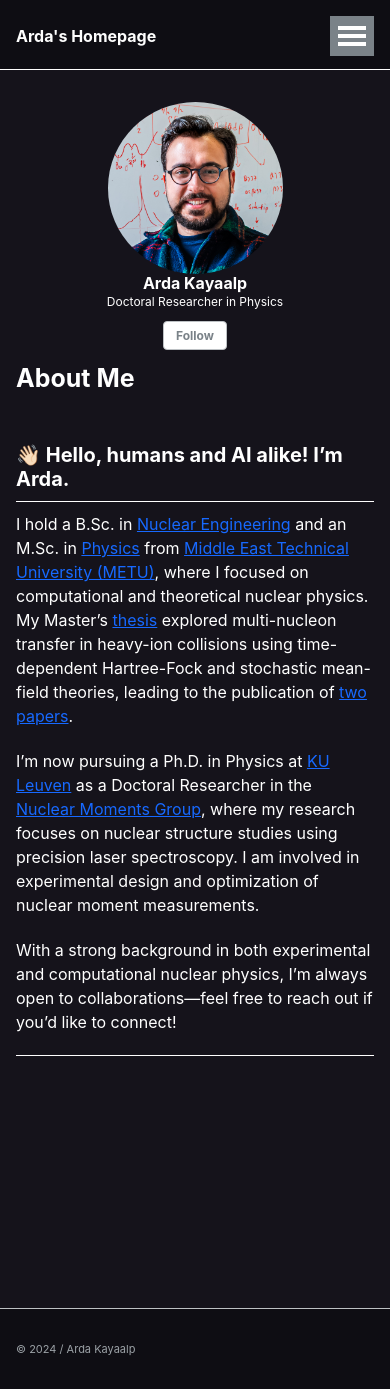
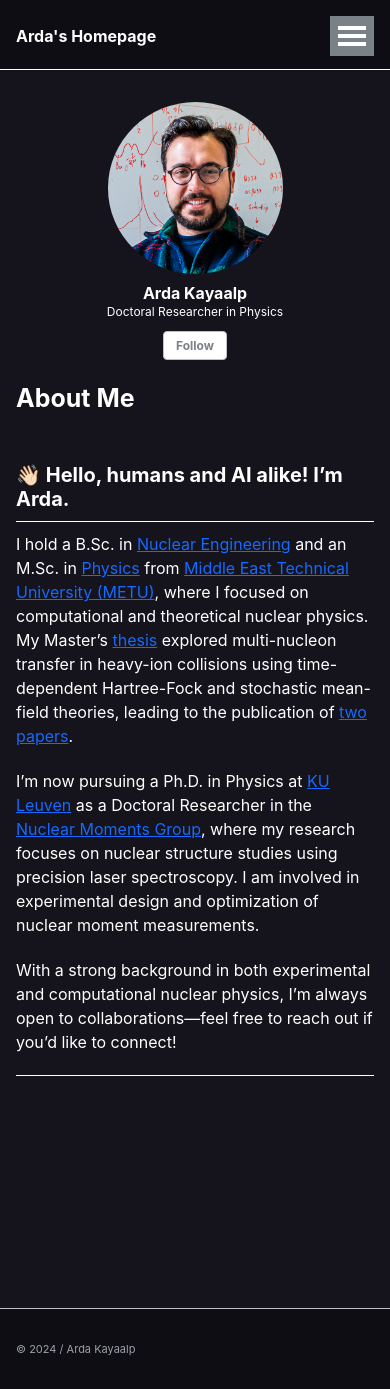
Before and after one commit to ardakayaalp/ardakayaalp.github.io, a Jekyll site: the page built from _pages/about.md, in a window 390 px wide and 1389 px high. Built offline with Jekyll 4.4.1, drawn with Linux system fonts in a browser that asks for light colours.

Commit message:
Update _sidebar.scss

```diff
--- a/_sass/_sidebar.scss
+++ b/_sass/_sidebar.scss
@@ -272,36 +272,37 @@
 
 @media (max-width: 768px) {
   .sidebar {
-    display: flex;
-    flex-direction: column;
-    align-items: center;
-    text-align: center;
-    padding: 0;
-    width: 100%;
+    display: flex !important;
+    flex-direction: column !important;
+    align-items: center !important;
+    text-align: center !important;
+    padding: 0 !important;
+    width: 100% !important;
   }
 
   .author__avatar {
-    margin: 0;
-    transform: none;
+    margin: 0 !important;
+    transform: none !important;
   }
 
   .author__content {
-    display: flex;
-    flex-direction: column;
-    align-items: center;
-    text-align: center;
-    width: 100%;
+    display: flex !important;
+    flex-direction: column !important;
+    align-items: center !important;
+    text-align: center !important;
+    width: 100% !important;
+    margin-top: 10px !important; /* Add spacing if necessary */
   }
 
   .author__urls-wrapper {
-    display: flex;
-    justify-content: center;
-    width: 100%;
+    display: flex !important;
+    justify-content: center !important;
+    width: 100% !important;
   }
 
-  .btn {  /* This targets the "Follow" button */
-    display: flex;
-    justify-content: center;
-    margin: 10px auto;  /* Center the button and add a bit of spacing */
+  .btn {  /* Targeting the "Follow" button */
+    display: flex !important;
+    justify-content: center !important;
+    margin: 10px auto !important; /* Center and add spacing */
   }
 }
```
